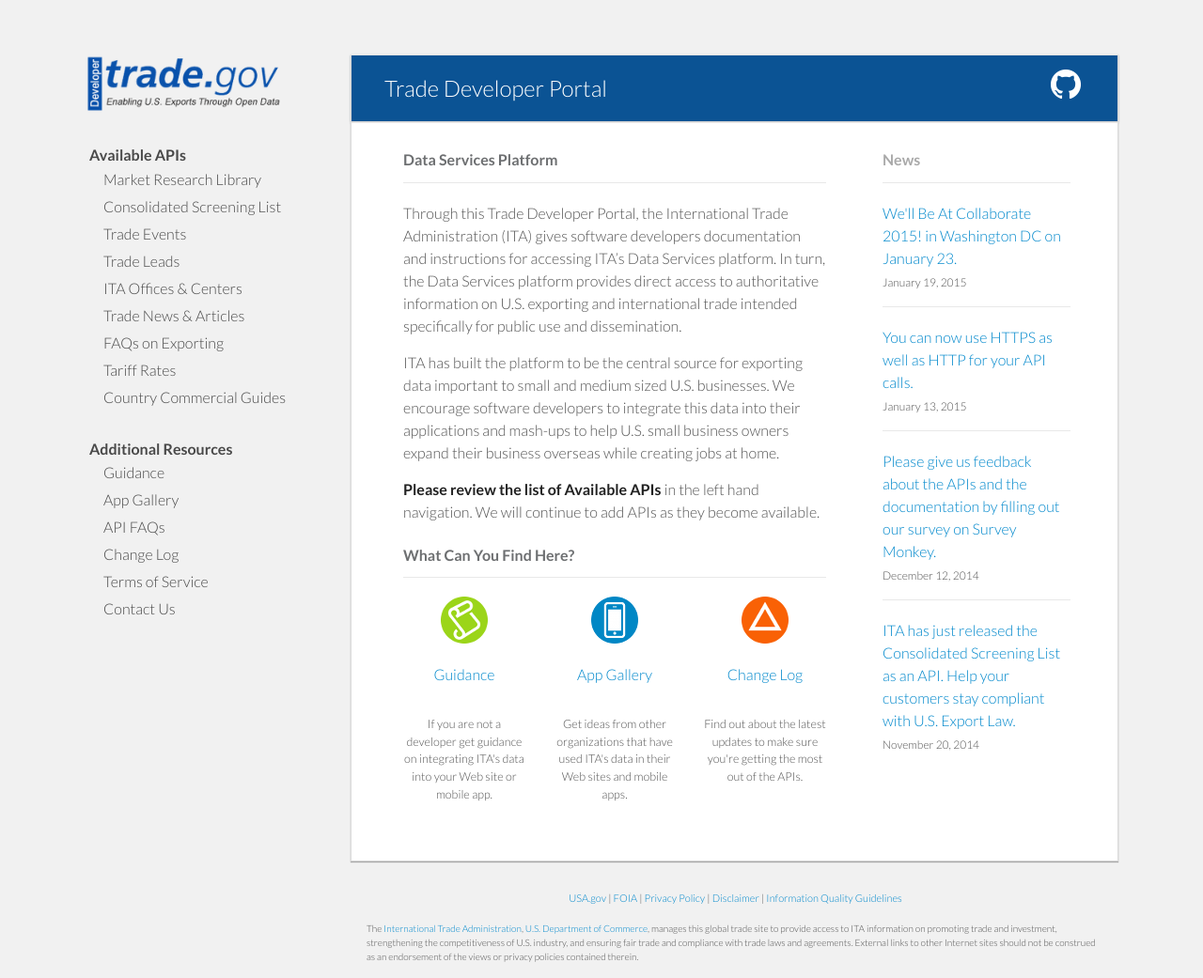
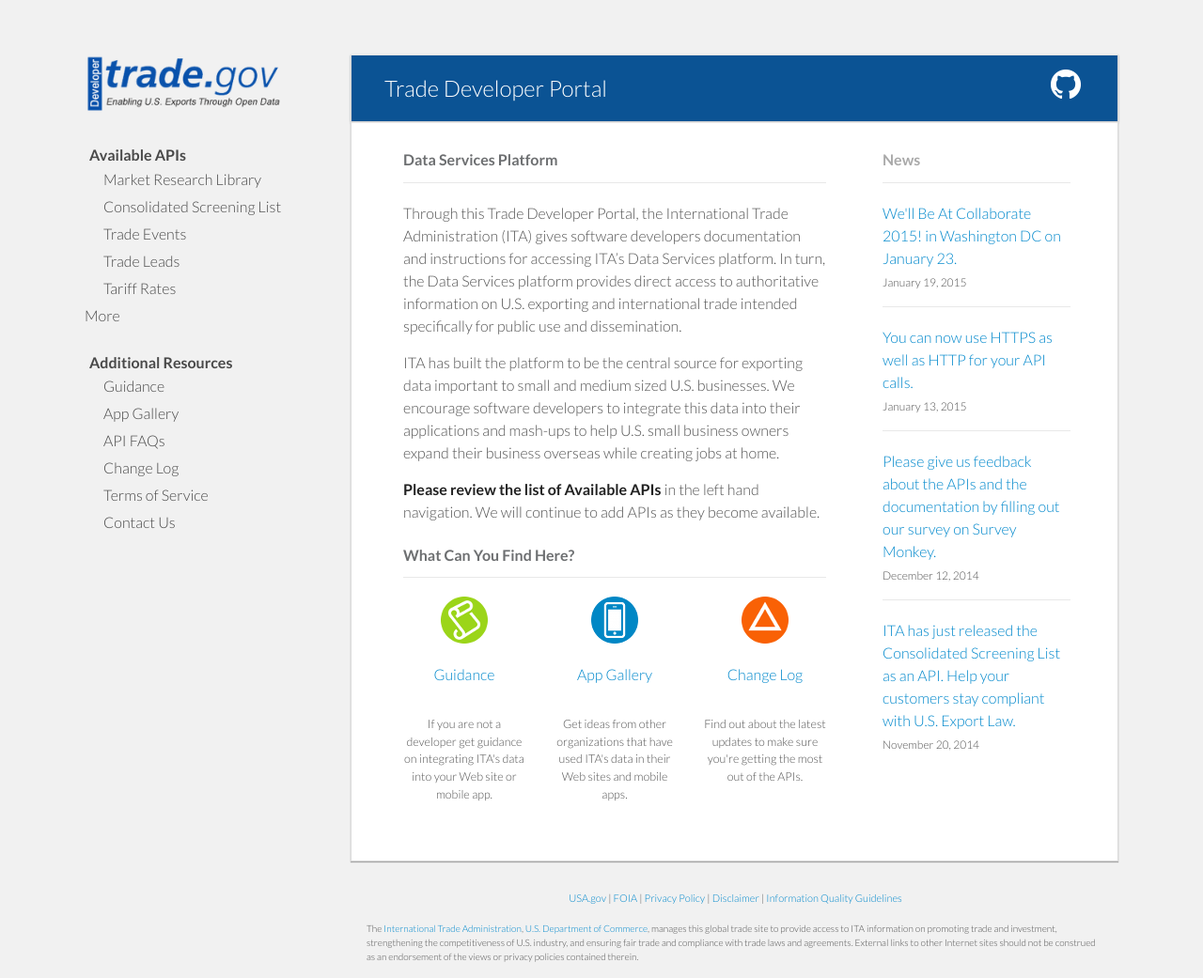
Before and after one commit to InternationalTradeAdministration/developerportal, a Jekyll site: the page built from index.html, in a window 1280 px wide and 1041 px high. Shown: the whole window at 94% size. Built offline with Jekyll 4.4.1, drawn with Linux system fonts in a browser that asks for light colours; nearby versions of some CDN libraries.

Commit message:
added expand to left nav

```diff
--- a/_includes/footer.html
+++ b/_includes/footer.html
@@ -24,7 +24,8 @@ $(function(){
 <script type="text/javascript" src="http://sylvain-hamel.github.io/simple-expand/javascripts/simple-expand.js"></script>
 <script type="text/javascript">
     $(function () {
-        $('.expander').simpleexpand();
+        $('.expander').simpleexpand({'keepStateInCookie': false,
+'cookieName': 'simple-expand'});
         prettyPrint();
     });
 </script>
--- a/_includes/header.html
+++ b/_includes/header.html
@@ -6,11 +6,17 @@
   <p class="view"><a href="{{ site.baseurl }}/consolidated-screening-list.html">Consolidated Screening List</a></p>
   <p class="view"><a href="{{ site.baseurl }}/trade-events.html">Trade Events</a></p>
   <p class="view"><a href="{{ site.baseurl }}/trade-leads.html">Trade Leads</a></p>
-  <p class="view"><a href="{{ site.baseurl }}/ita-office-locations.html">ITA Offices & Centers</a></p>
-  <p class="view"><a href="{{ site.baseurl }}/ita-trade-articles.html">Trade News & Articles</a></p>
-  <p class="view"><a href="{{ site.baseurl }}/faqs-exporting.html">FAQs on Exporting</a></p>
   <p class="view"><a href="{{ site.baseurl }}/tariff-rates.html">Tariff Rates</a></p>
-  <p class="view"><a href="{{ site.baseurl }}/ccg.html">Country Commercial Guides</a></p>
+   <div id="demo-simplest" >
+                    <a class="expander" style="text-indent: 50px;">More</a>
+                    <div class="content">
+                        <p class="view"><a href="{{ site.baseurl }}/ccg.html">Country Commercial Guides</a></p>
+                        <p class="view"><a href="{{ site.baseurl }}/faqs-exporting.html">FAQs on Exporting</a></p>
+                        <p class="view"><a href="{{ site.baseurl }}/ita-office-locations.html">ITA Offices & Centers</a></p>
+                        <p class="view"><a href="{{ site.baseurl }}/ita-trade-articles.html">Trade News & Articles</a></p>
+
+                    </div>
+                </div>
   <br/>
   <h3>Additional Resources</h3>
   <p class="view"><a href="{{ site.baseurl }}/guidance.html">Guidance</a></p>
```
